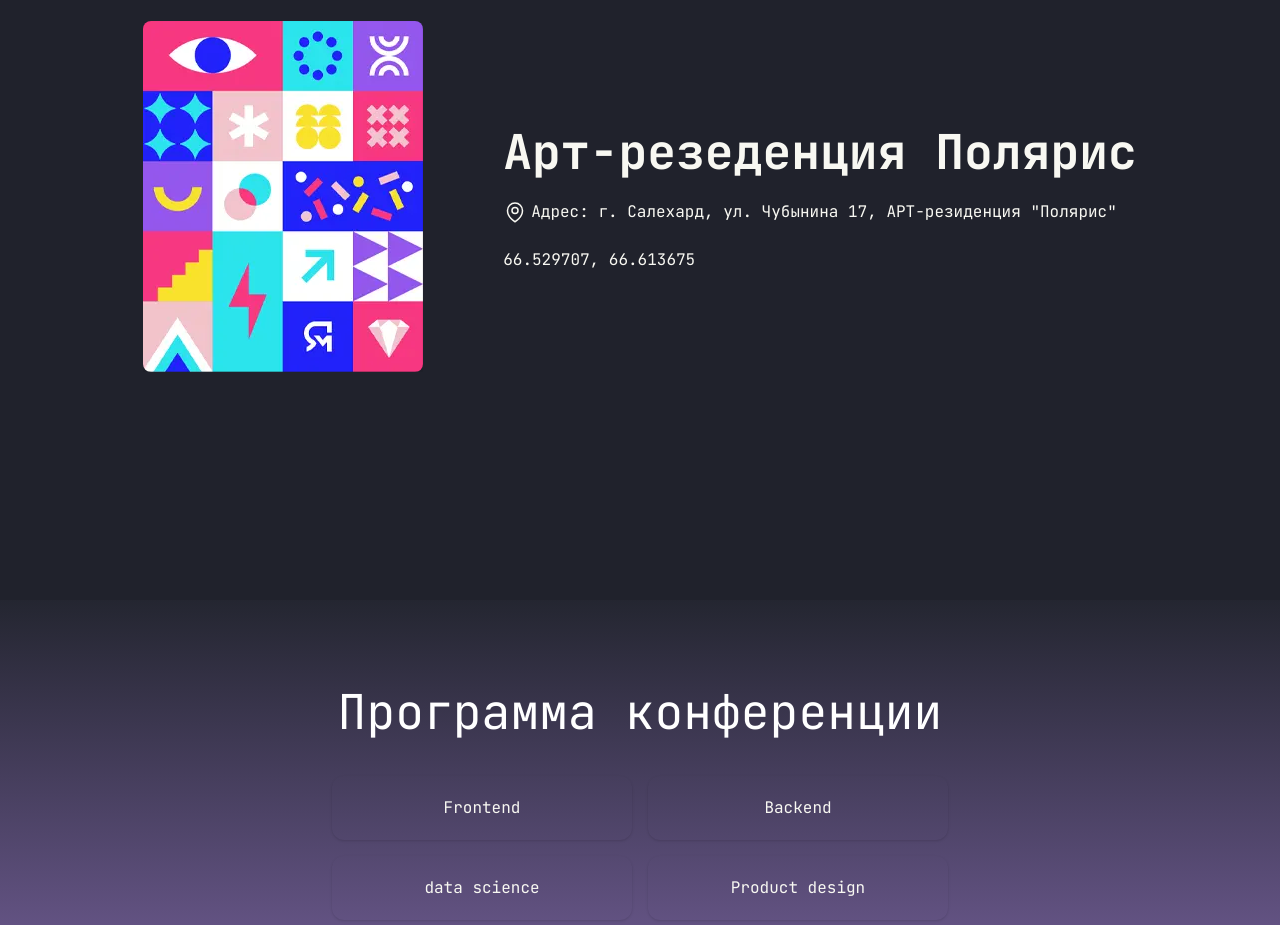
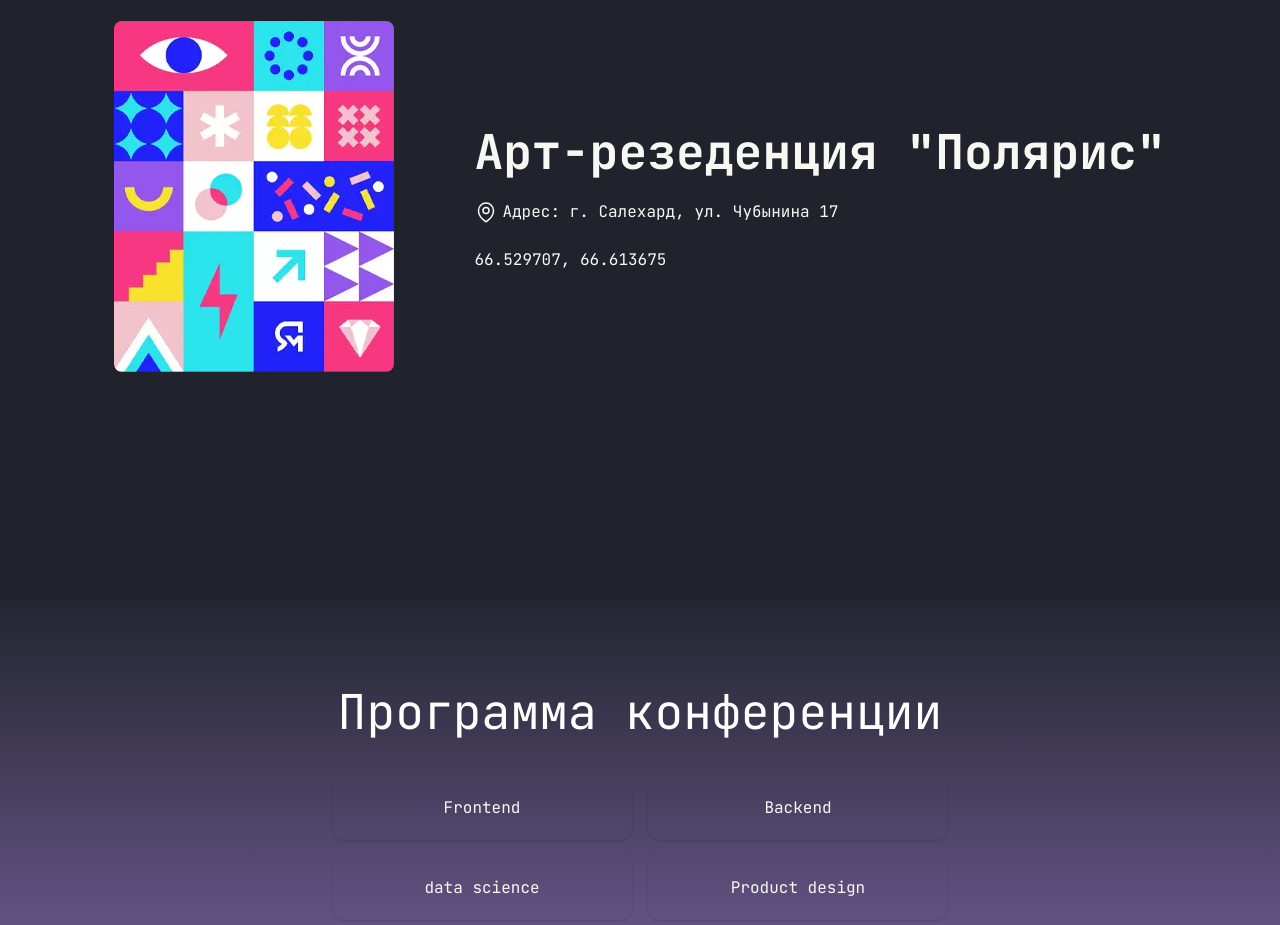
Before and after one commit to n1k1ta42/conf, a Next.js app: page / in a window 1280 px wide. Shown: the part 1000-1925 px from the top of the page. Built offline with nearby package versions, Linux system fonts and the light colour scheme.

Commit message:
fix address

```diff
--- a/src/pages/index.tsx
+++ b/src/pages/index.tsx
@@ -50,7 +50,7 @@ const Home: NextPage = () => {
           </a>
           <div className='order-1 lg:order-2'>
             <h1 className='text-xl font-bold lg:text-5xl'>
-              Арт-резеденция Полярис
+              Арт-резеденция &quot;Полярис&quot;
             </h1>
             <p className='flex gap-1 py-6'>
               <svg
@@ -72,8 +72,7 @@ const Home: NextPage = () => {
                   d='M19.5 10.5c0 7.142-7.5 11.25-7.5 11.25S4.5 17.642 4.5 10.5a7.5 7.5 0 1115 0z'
                 />
               </svg>
-              Адрес: г. Салехард, ул. Чубынина 17, АРТ-резиденция
-              &quot;Полярис&quot;
+              Адрес: г. Салехард, ул. Чубынина 17
             </p>
             <a
               className='link-hover link'
```
